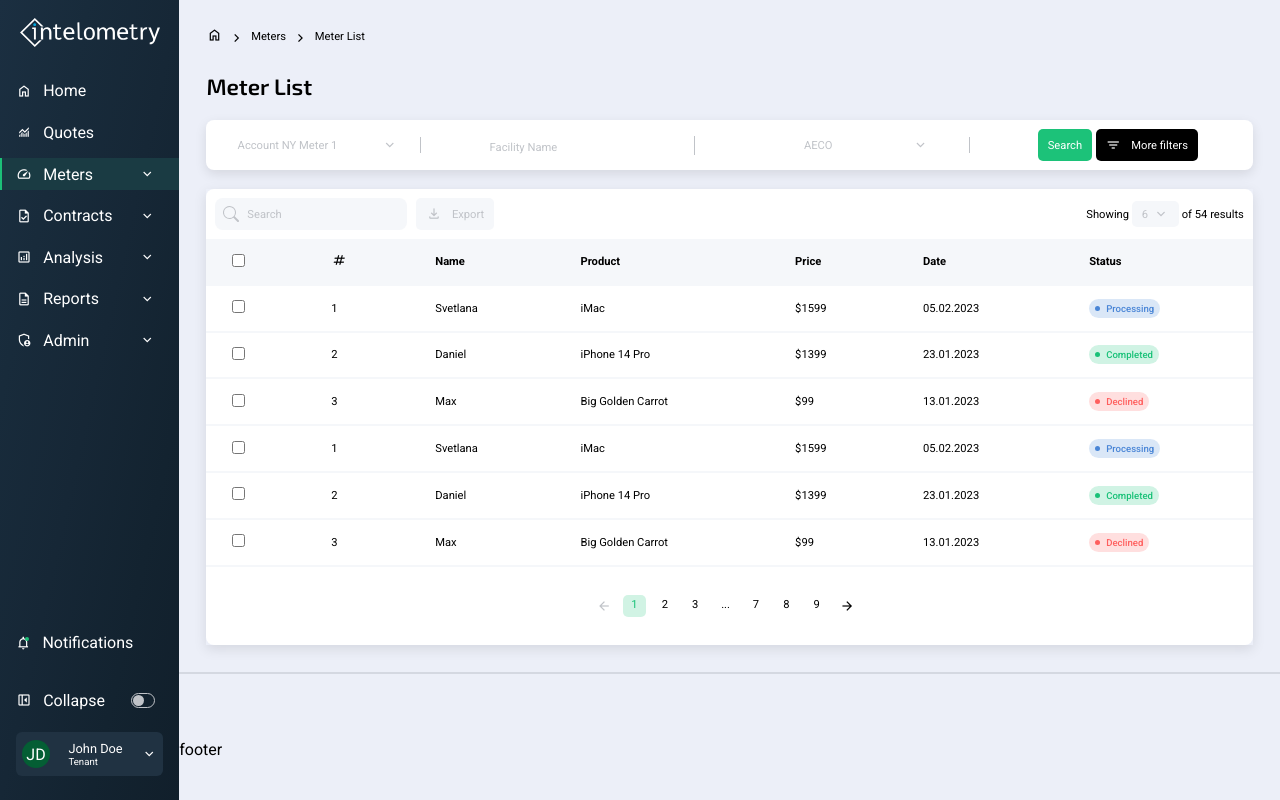
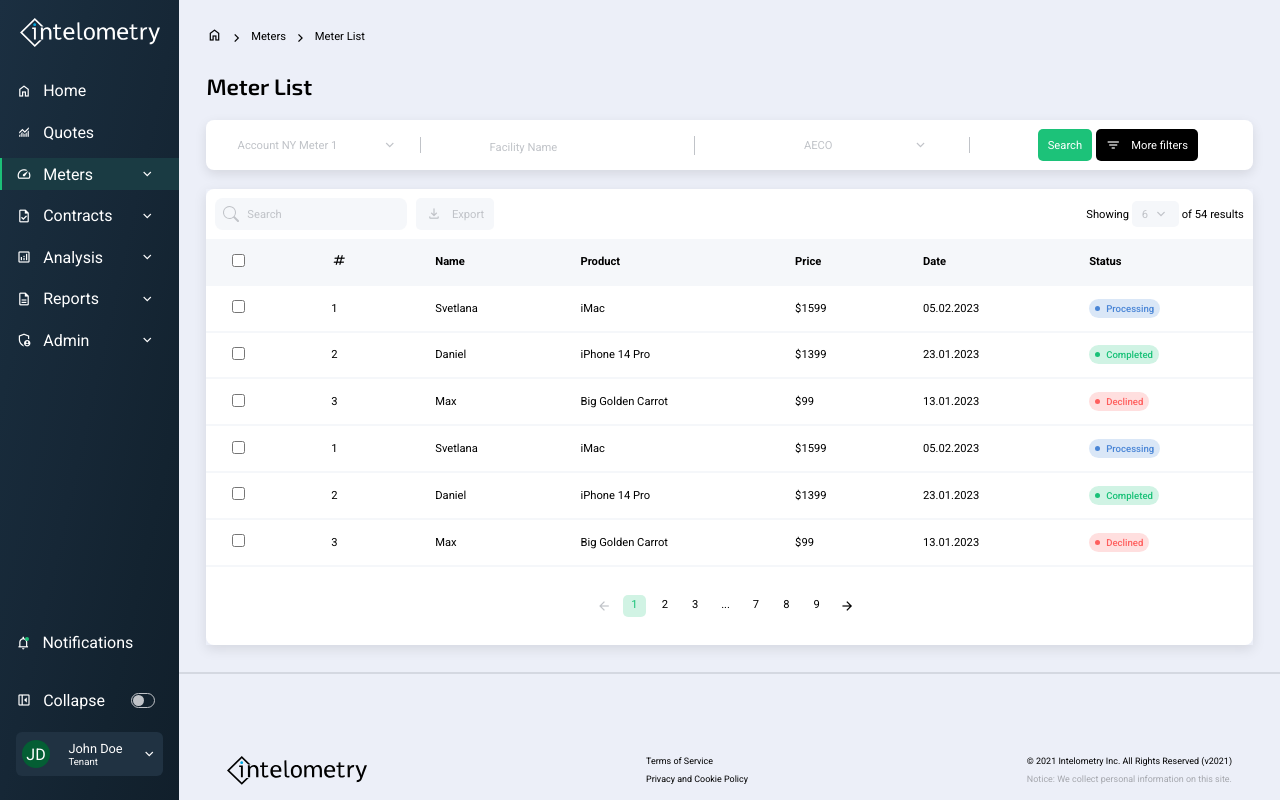
Before and after one commit to olga-zak/intelometry, a plain HTML site: page index.html in a window 1280 px wide. Drawn offline with nearby package versions, Linux system fonts and the light colour scheme.

Commit message:
style footer

```diff
--- a/index.html
+++ b/index.html
@@ -27,7 +27,7 @@
     <div class="container">
       <aside>
         <div>
-          <img src="./images/logo-light.svg" alt="Intelometry logo dark" />
+          <img src="./images/logo-light.svg" alt="Intelometry logo light" />
           <nav>
             <ul>
               <li>
@@ -322,7 +322,17 @@
             </div>
           </div>
         </main>
-        <footer>footer</footer>
+        <footer>
+          <img src="./images/logo-dark.svg" alt="Intelometry logo dark" />
+          <div>
+            <a href="#">Terms of Service</a>
+            <a href="#">Privacy and Cookie Policy</a>
+          </div>
+          <div>
+            <p>© 2021 Intelometry Inc. All Rights Reserved (v2021)</p>
+            <p>Notice: We collect personal information on this site.</p>
+          </div>
+        </footer>
       </div>
     </div>
   </body>
--- a/sass/footer/_footer.scss
+++ b/sass/footer/_footer.scss
@@ -1,3 +1,32 @@
+@import "../utils/mixins";
+
 footer {
   height: 3.75rem;
+  padding-left: 3rem;
+  padding-right: 3rem;
+  @include flex();
+  justify-content: space-between;
+  font-size: 0.56rem;
+
+  img {
+    max-width: 8.75rem;
+  }
+
+  div:not(:last-child) {
+    display: flex;
+    flex-direction: column;
+  }
+
+  a {
+    color: getColor("mainText");
+
+    &:first-child {
+      margin-bottom: 0.5rem;
+    }
+  }
+
+  p + p {
+    margin-top: 0.5rem;
+    color: #{rgba(getColor("mainText"), 0.3)};
+  }
 }
```
Also changed, not shown: css/main.css, css/main.min.css, 2 other files.
